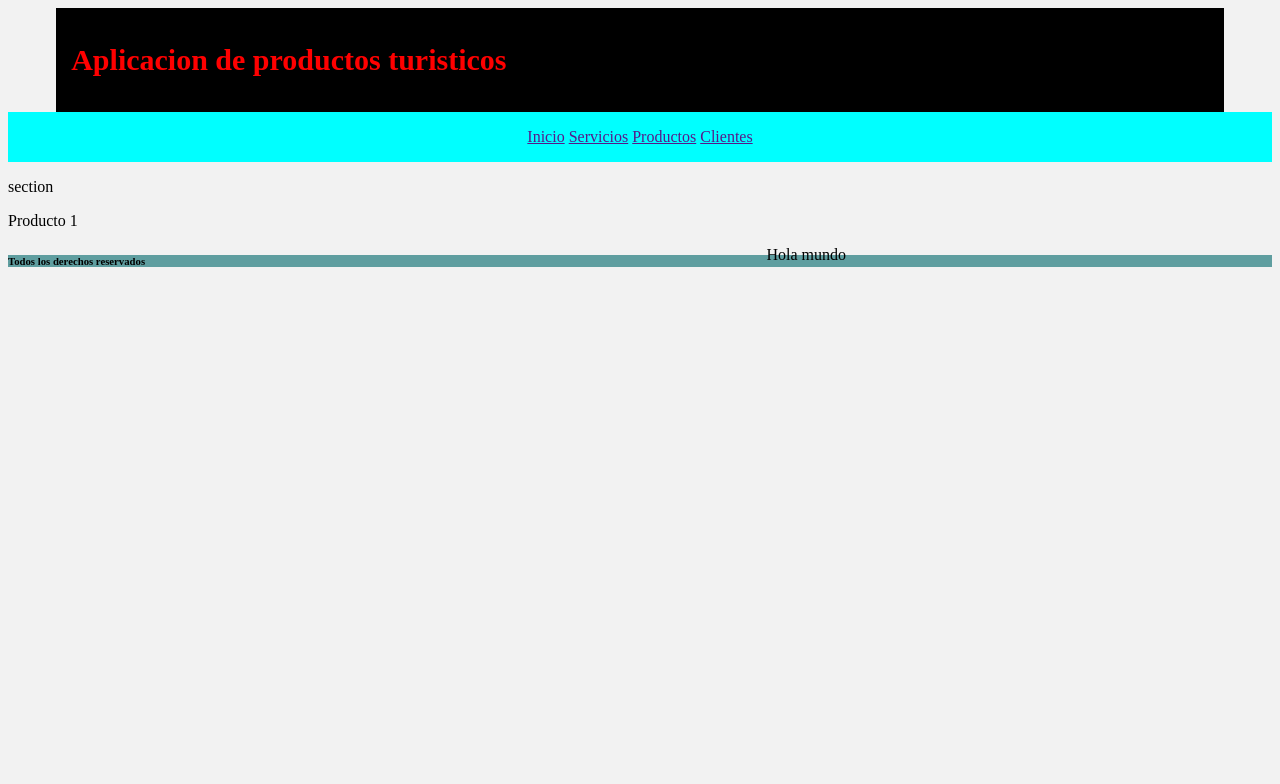
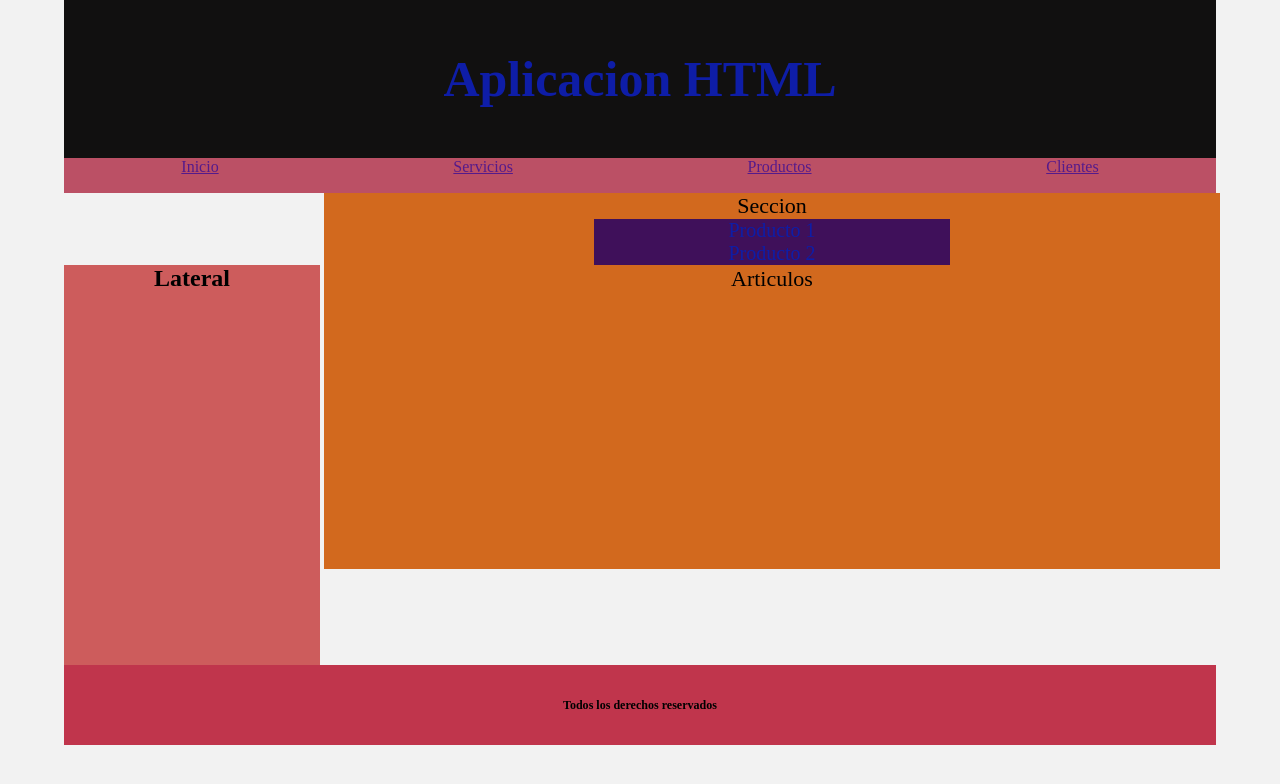
Before and after one commit to msmartinez12/aplicacion1, a plain HTML site: page index.html in a window 1280 px wide. Drawn offline with Linux system fonts and the light colour scheme.

Commit message:
Primera pagina HTML

```diff
--- a/css/estilos.css
+++ b/css/estilos.css
@@ -1,27 +1,73 @@
+*{
+    padding: 0;
+    margin: 0;
+}
 body{
     background: #f2f2f2;
 }
-
-header.cabecera{
-    color: #ff0000;
-    font-size: 15px;
-    padding: 1em;
-    background: #000;
+header{
+    color: #0e1da7;
+    font-size: 25px;
+    background: rgb(17, 16, 16);
     width: 90%;
-    margin: 0 auto
+    margin: 0 auto;
+    text-align: center;
 }
-
-nav{
-    background-color: aqua;
-    text-align: center;
-    padding: 1em;
-}
-footer{
-    background-color: cadetblue;
+header.cabecera h1{
+    padding: 1em 1em;
 }
 
 aside{
+    background-color: indianred;
+    text-align: center;
+    margin-left: 5%;
+    width: 20%;
+    height: 400px;
+    display: inline-block;
+}
+
+
+section{
+    background: chocolate;
+    font-size: 22px;
+    text-align: center;
+    display: inline-block;
+    width: 70%;
     margin: auto;
-    float: right;
-    width: 40%
 }
+.article{
+    background: rgb(63, 16, 90);
+    font-size: 20px;
+    display: inline-block;
+    height: auto;
+}
+
+
+nav{
+    width: 90%;
+    margin: 0 auto;
+    height: 35px;
+    background: whitesmoke;
+    text-align: center;
+    background-color: rgb(187, 80, 101);
+    display: flex;
+    justify-content: space-around;
+}
+main{
+    display: inline-block;
+    height: 350px;
+    text-align: center;
+    width: 90%;
+    margin: 0 auto;
+}
+footer{
+    background-color: rgb(192, 53, 76);
+    display: flex;
+    justify-content: center;
+    align-items: center;
+
+    height: 80px;
+    width: 90%;
+    margin: 0 auto;
+    font-size: large;
+}
--- a/index.html
+++ b/index.html
@@ -9,27 +9,35 @@
 </head>
 <body>
     <header class="cabecera">
-        <h1>Aplicacion de productos turisticos</h1>
+        <h1>Aplicacion HTML</h1>
     </header>
-    <nav>
+    <nav class="nav">
         <a href="">Inicio</a>
         <a href="">Servicios</a>
         <a href="">Productos</a>
         <a href="">Clientes</a>
     </nav>
 
+    <aside>
+        <h2>Lateral</h2>
+    </aside>
+
     <section>
-        <p>section</p>
+
+        <p>Seccion</p>
+
+        <section>
+            <main>
+                <section>
+                    <header class="article">
+                        <p>Producto 1</p>
+                        <p>Producto 2</p>
+                    </header>
+                    <p>Articulos </p>
+                </section>
+            </main>
+        </section>
     </section>
-    <main>
-        <section>
-            <header class="articulo"></header>
-                Producto 1
-        </section>
-        <aside>
-            <p>Hola mundo </p>
-        </aside>
-    </main>
     <footer>
         <h6>Todos los derechos reservados</h6>
     </footer>
```
